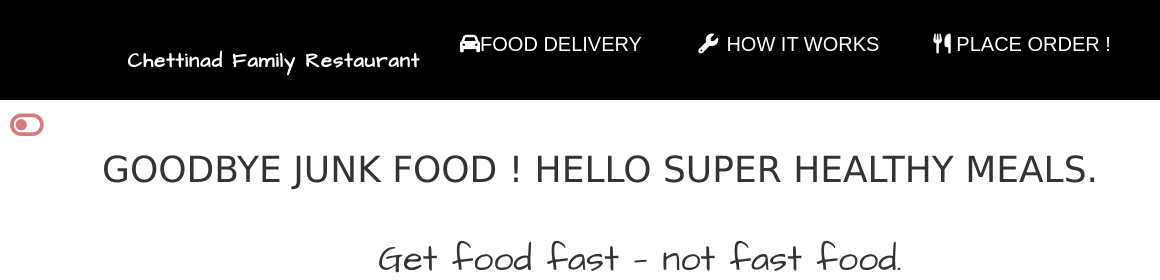
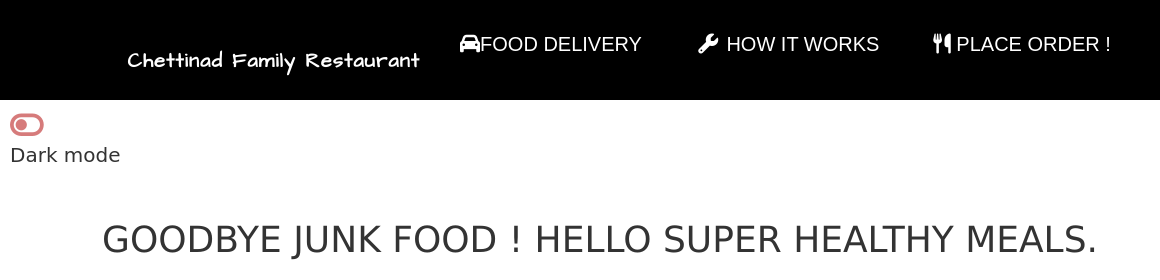
Before and after one commit to sathiya28/chettinad, a plain HTML site: page index.html in a window 1280 px wide. Shown: the top 280 px of the page, 0-1160 px from the left. Drawn offline with nearby package versions, Linux system fonts and the light colour scheme.

Commit message:
Update index.html

```diff
--- a/index.html
+++ b/index.html
@@ -65,7 +65,8 @@
   }
   </style>
 
-  <i class="fa fa-toggle-off"  onclick="myFunction()" style='font-size:30px;color:rgb(214, 123, 123);float:left;padding: 10px;cursor:pointer;'></i>
+    <i class="fa fa-toggle-off"  onclick="myFunction()" style='font-size:30px;padding-left:10px;padding-top:10px;color:rgb(214, 123, 123);cursor:pointer;'></i>
+  <p style="padding-left: 10px ;font-size: 20px;font-family: cursive;">Dark mode </p>
   <script>
     function myFunction() {
        var element = document.body;
```
